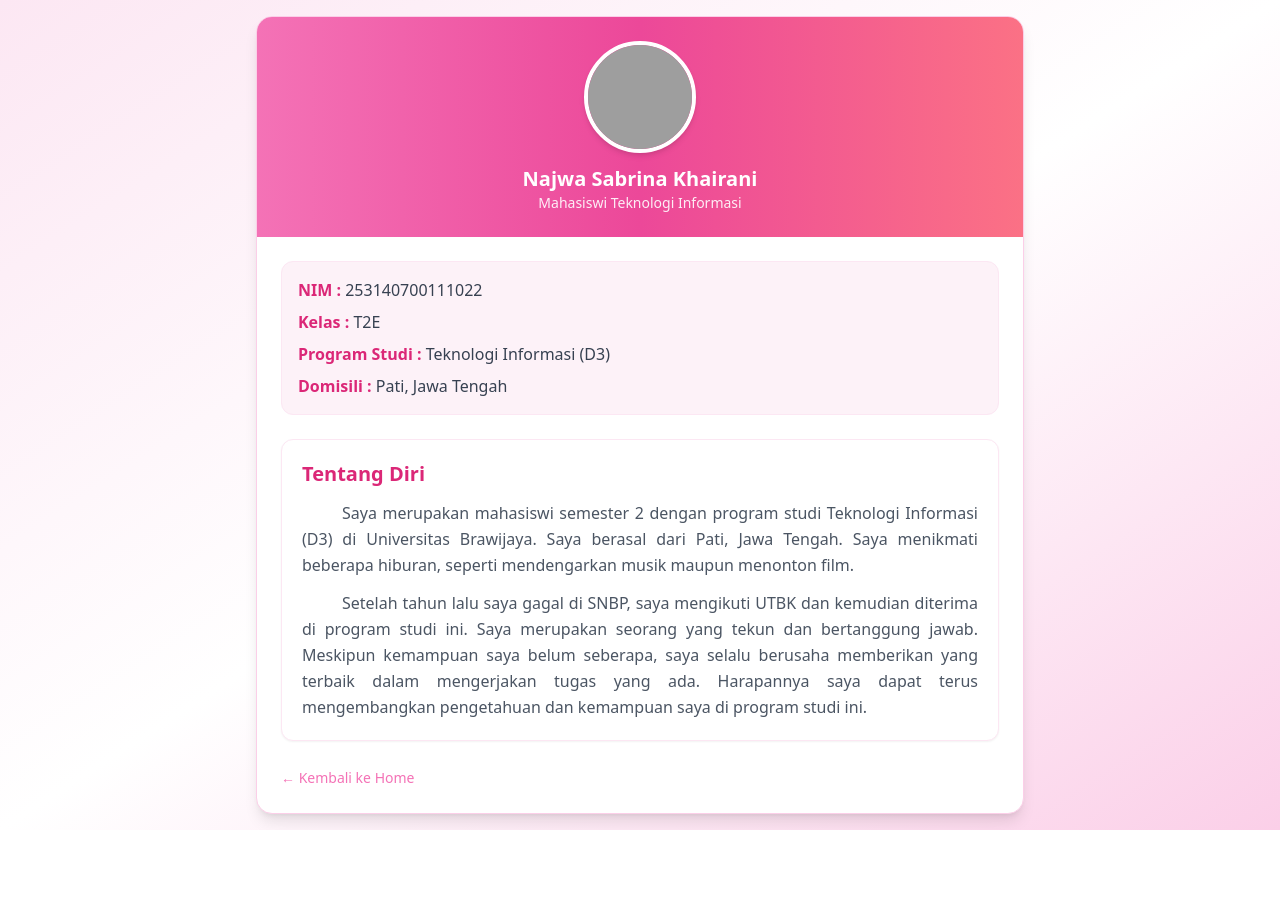
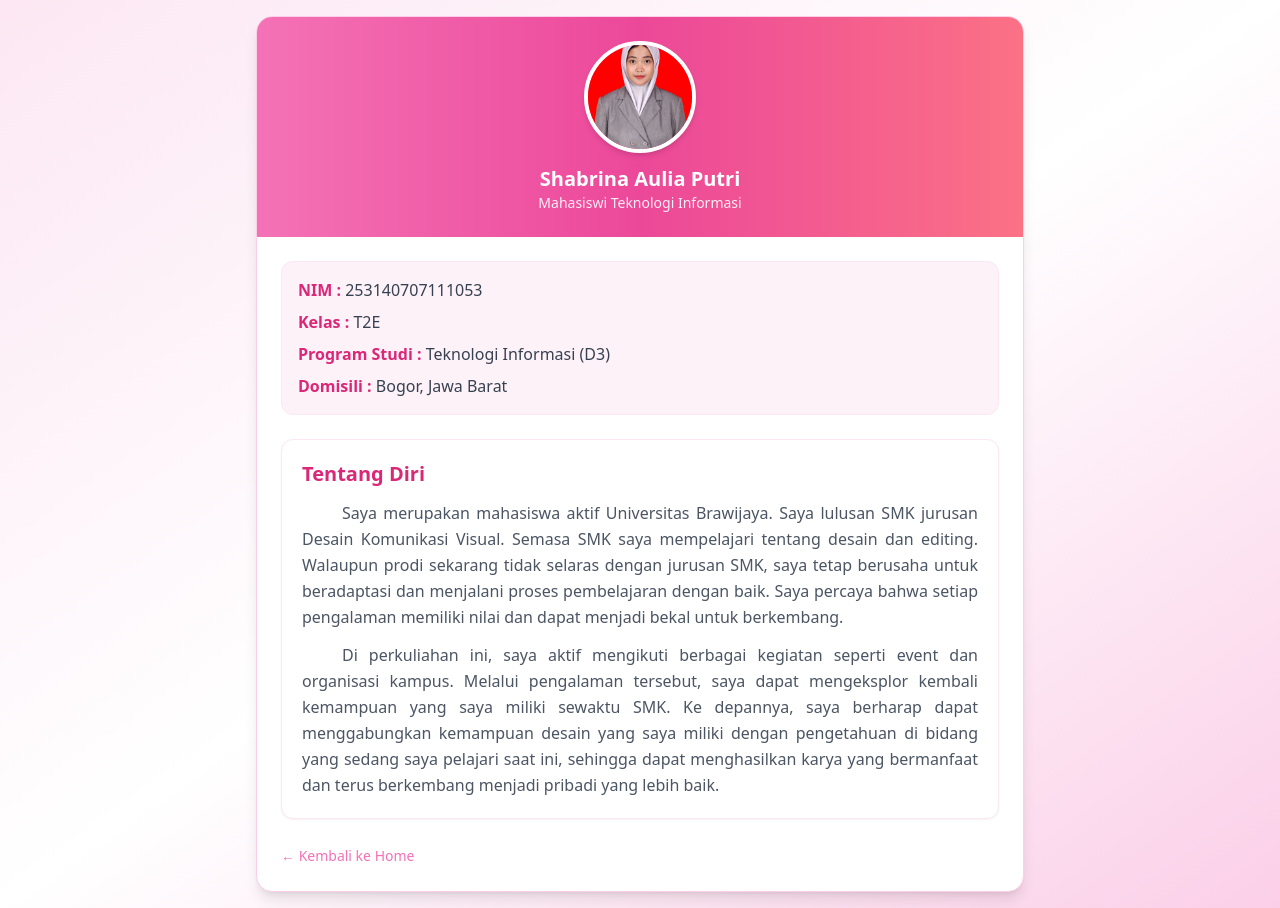
Before and after one commit to najwasabrinaa/project-profil-react, a React (Vite) app: page /ShabrinaAulia in a window 1280 px wide. Before the commit the page ends 830 px from the top, so only its background shows below. Built offline with nearby package versions, Linux system fonts and the light colour scheme; grey boxes are pictures that could not be loaded.

Commit message:
tambah profile bina

```diff
--- a/src/pages/ShabrinaAulia.jsx
+++ b/src/pages/ShabrinaAulia.jsx
@@ -1,22 +1,22 @@
 import {Link} from 'react-router-dom';
-import foto from '../assets/najwa.jpeg';
+import foto from '../assets/bina.jpeg';
 
-function ProfilNajwa() {
+function ProfilShabrina() {
   return (
     <div className="min-h-screen flex items-center justify-center bg-gradient-to-br from-pink-100 via-white to-pink-200 p-4">
       <div className="bg-white shadow-lg rounded-2xl w-full max-w-3xl overflow-hidden border border-pink-200">
         <div className="bg-gradient-to-r from-pink-400 via-pink-500 to-rose-400 text-white text-center p-6">
           <img src={foto} alt='foto Najwa' className="w-28 h-28 rounded-full mx-auto mb-3 border-4 border-white object-cover shadow-md"/>
-          <h1 className="text-xl font-bold">Najwa Sabrina Khairani</h1>
+          <h1 className="text-xl font-bold">Shabrina Aulia Putri</h1>
           <p className="text-sm opacity-90">Mahasiswi Teknologi Informasi</p>
         </div>
 
         <div className="p-6">
           <div className="bg-pink-50 border border-pink-100 rounded-xl p-4 text-gray-700 space-y-2 font-medium">
-            <p><b className="text-pink-600">NIM :</b> 253140700111022</p>
+            <p><b className="text-pink-600">NIM :</b> 253140707111053</p>
             <p><b className="text-pink-600">Kelas :</b> T2E</p>
             <p><b className="text-pink-600">Program Studi :</b> Teknologi Informasi (D3)</p>
-            <p><b className="text-pink-600">Domisili :</b> Pati, Jawa Tengah</p>
+            <p><b className="text-pink-600">Domisili :</b> Bogor, Jawa Barat</p>
           </div>
         </div>
 
@@ -24,16 +24,19 @@ function ProfilNajwa() {
           <div className="bg-white border border-pink-100 rounded-xl shadow-sm p-5">
             <h2 className="text-xl font-bold text-pink-600 mb-3">Tentang Diri</h2>
             <p className="text-gray-600 leading-relaxed text-justify indent-10">
-                Saya merupakan mahasiswi semester 2 dengan program studi Teknologi Informasi (D3)
-                di Universitas Brawijaya. Saya berasal dari Pati, Jawa Tengah. Saya menikmati beberapa
-                hiburan, seperti mendengarkan musik maupun menonton film.
+                Saya merupakan mahasiswa aktif Universitas Brawijaya.
+                Saya lulusan SMK jurusan Desain Komunikasi Visual.
+                Semasa SMK saya mempelajari tentang desain dan editing.
+                Walaupun prodi sekarang tidak selaras dengan jurusan SMK, saya tetap berusaha untuk
+                beradaptasi dan menjalani proses pembelajaran dengan baik.
+                Saya percaya bahwa setiap pengalaman memiliki nilai dan dapat menjadi bekal untuk berkembang.
             </p>
             <p className="text-gray-600 leading-relaxed text-justify indent-10 mt-3">
-                Setelah tahun lalu saya gagal di SNBP, saya mengikuti UTBK dan kemudian diterima
-                di program studi ini. Saya merupakan seorang yang tekun dan bertanggung jawab.
-                Meskipun kemampuan saya belum seberapa, saya selalu berusaha memberikan yang terbaik
-                dalam mengerjakan tugas yang ada. Harapannya saya dapat terus mengembangkan
-                pengetahuan dan kemampuan saya di program studi ini.
+                Di perkuliahan ini, saya aktif mengikuti berbagai kegiatan seperti event dan organisasi kampus.
+                Melalui pengalaman tersebut, saya dapat mengeksplor kembali kemampuan yang saya miliki sewaktu SMK.
+                Ke depannya, saya berharap dapat menggabungkan kemampuan desain yang saya miliki dengan
+                pengetahuan di bidang yang sedang saya pelajari saat ini, sehingga dapat menghasilkan
+                karya yang bermanfaat dan terus berkembang menjadi pribadi yang lebih baik.
             </p>
           </div>
         </div>
@@ -45,4 +48,4 @@ function ProfilNajwa() {
     </div>
   );
 }
-export default ProfilNajwa;
+export default ProfilShabrina;
--- a/src/pages/home.jsx
+++ b/src/pages/home.jsx
@@ -1,5 +1,6 @@
 import {Link} from 'react-router-dom';
 import najwaFoto from '../assets/najwa.jpeg';
+import binaFoto from '../assets/bina.jpeg';
 
 function Home() {
   const anggota = [
@@ -19,7 +20,7 @@ function Home() {
       prodi: 'Teknologi Informasi',
       domisili: 'Bogor',
       path: '/ShabrinaAulia',
-      foto: 'namaimport',
+      foto: binaFoto,
     },
   ];
 
```
Also changed, not shown: src/assets/bina.jpeg.
